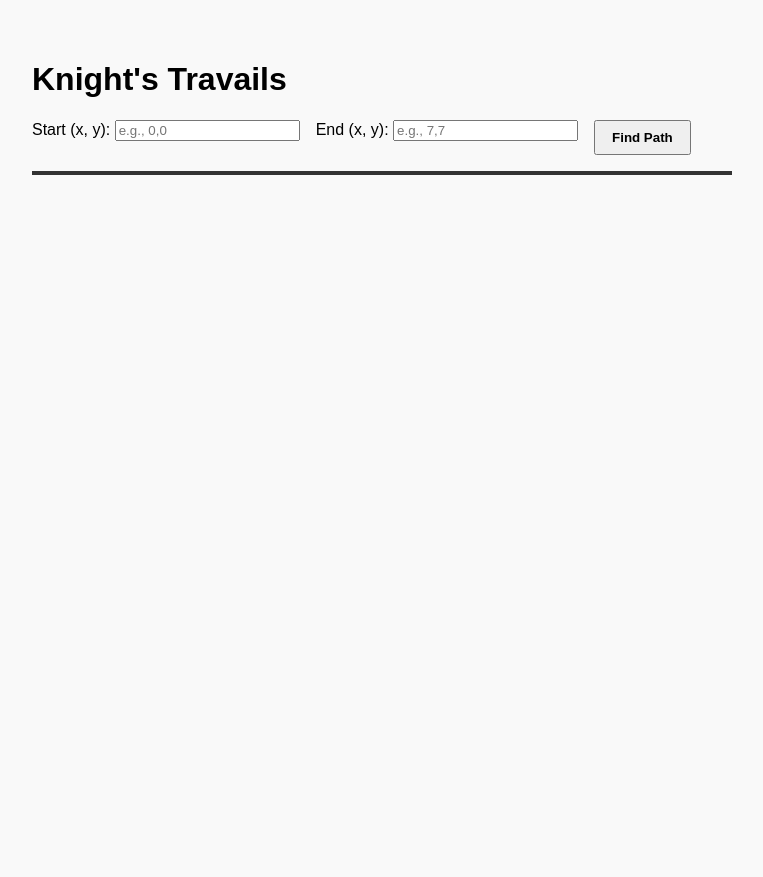
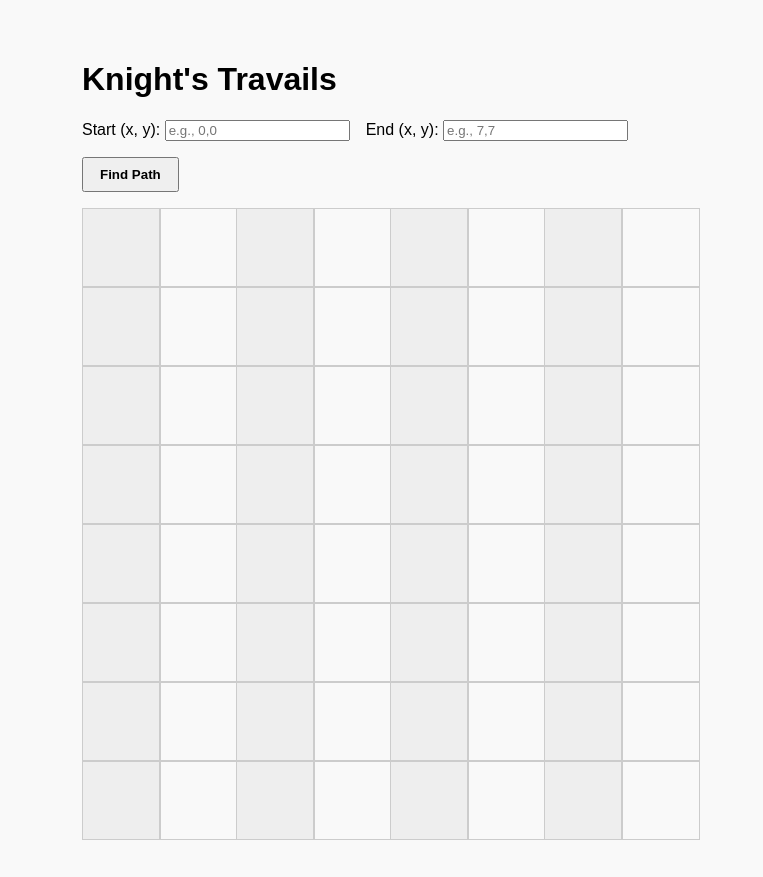
Before and after one commit to hencci/Knights-travails, a website with bundled scripts: page index.html in a window 1280 px wide. Shown: the whole page, without its empty margins (258-1021 px from the left). Before the commit the page ends 800 px from the top, so only its background shows below. Built offline with nearby package versions, Linux system fonts and the light colour scheme.

Commit message:
Add styling to square

```diff
--- a/styles.css
+++ b/styles.css
@@ -8,7 +8,7 @@ body {
 }
 
 main {
-    max-width: 700px;
+    max-width: 600px;
     width: 100%;
 }
 
@@ -16,7 +16,31 @@ main {
     display: grid;
     grid-template-columns: repeat(8, 1fr);
     margin-top: 1rem;
-    border: 2px solid #333;
+}
+
+.square {
+    width: 100%;
+    aspect-ratio: 1;
+    border: 1px solid #ccc;
+    display: flex;
+    align-items: center;
+    justify-content: center;
+}
+
+.square:nth-child(odd) {
+    background-color: #eee;
+}
+
+.square.highlight {
+    background-color: yellow;
+}
+
+.square.start {
+    background-color: lightgreen;
+}
+
+.square.end {
+    background-color: lightcoral;
 }
 
 form {
```
